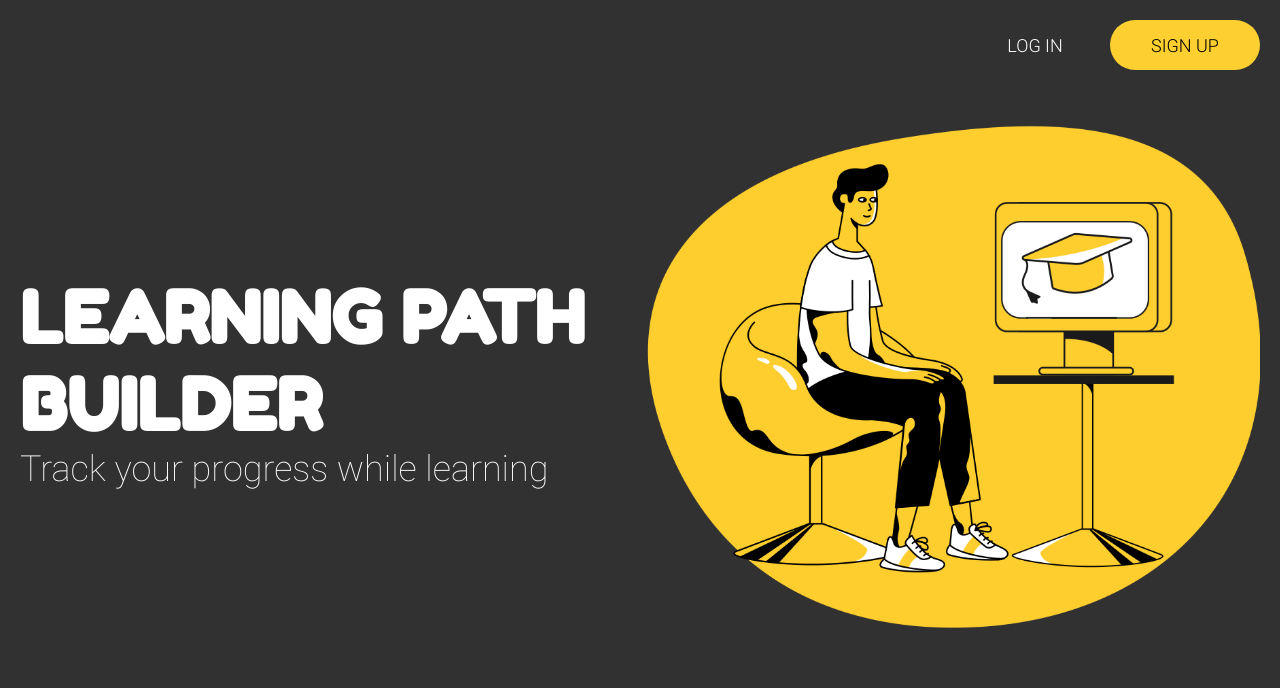
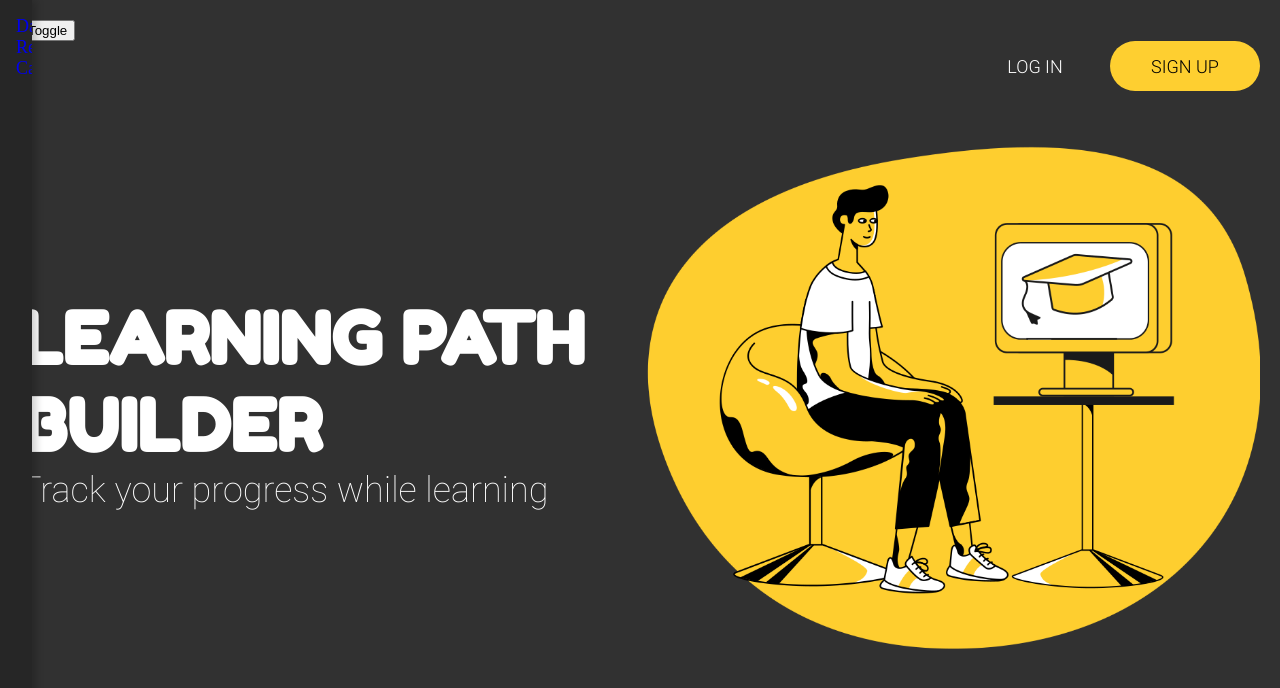
Before and after one commit to lpizzinidev/studeo, a React (Create React App) app in the folder frontend/: page / in a window 1280 px wide. Shown: the top 688 px of the page. Built offline with nearby package versions, Linux system fonts and the light colour scheme.

Commit message:
First sidenav implementation

```diff
--- a/frontend/src/App.js
+++ b/frontend/src/App.js
@@ -1,5 +1,7 @@
+import { useState } from "react";
 import { BrowserRouter, Route, Switch } from "react-router-dom";
 
+import Sidenav from "./components/views/Sidenav";
 import HomeContainer from "./components/homepage/HomeContainer";
 import AuthContainer from "./components/auth/AuthContainer";
 import DashboardContainer from "./components/admin/dashboard/DashboardContainer";
@@ -10,9 +12,17 @@ import ResourcesEditContainer from "./components/admin/resources/ResourcesEditCo
 import NotFound from "./components/pages/NotFound";
 
 function App() {
+  const [sidenavOpen, setSidenavOpen] = useState(false);
+
+  const toggleSidenav = () => {
+    setSidenavOpen((oldSidenavOpen) => !oldSidenavOpen);
+  };
+
   return (
     <div className="container">
       <BrowserRouter>
+        <Sidenav open={sidenavOpen} />
+        <button onClick={toggleSidenav}>Toggle</button>
         <Switch>
           <Route path="/" component={HomeContainer} exact />
           <Route path="/signin" component={AuthContainer} />
--- /dev/null
+++ b/frontend/src/components/views/Sidenav.js
@@ -0,0 +1,13 @@
+import SidenavItem from "./SidenavItem";
+
+const Sidenav = ({ open }) => {
+  return (
+    <div className={`sidenav ${open ? "open" : ""}`}>
+      <SidenavItem destination="/dashboard" title="Dashboard" />
+      <SidenavItem destination="/resources" title="Resources" />
+      <SidenavItem destination="/categories" title="Categories" />
+    </div>
+  );
+};
+
+export default Sidenav;
--- /dev/null
+++ b/frontend/src/components/views/SidenavItem.js
@@ -0,0 +1,11 @@
+import { Link } from "react-router-dom";
+
+const SidenavItem = ({ destination, title }) => {
+  return (
+    <Link to={destination}>
+      <div className="text-body-2">{title}</div>
+    </Link>
+  );
+};
+
+export default SidenavItem;
--- a/frontend/src/index.css
+++ b/frontend/src/index.css
@@ -218,6 +218,31 @@ a {
   height: 24px;
 }
 
+/* Sidenav */
+.sidenav {
+  height: 100%;
+  width: 0;
+  position: fixed;
+  z-index: 1;
+  top: 0;
+  left: 0;
+  background-color: var(--color-secondary);
+  overflow-x: hidden;
+  transition: 0.4s;
+  padding: 16px;
+  box-shadow: var(--box-shadow);
+}
+
+.sidenav.open {
+  width: 300px;
+}
+
+@media screen and (max-width: 600px) {
+  .sidenav.open {
+    width: 100%;
+  }
+}
+
 /* Homepage */
 .home-navbar {
   text-align: right;
```
